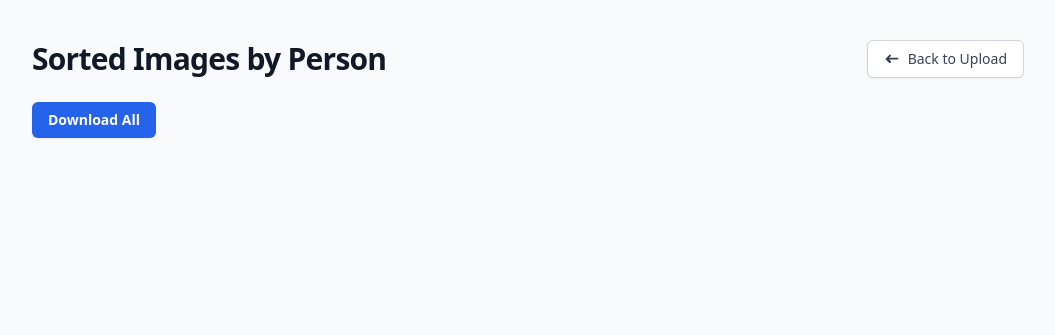
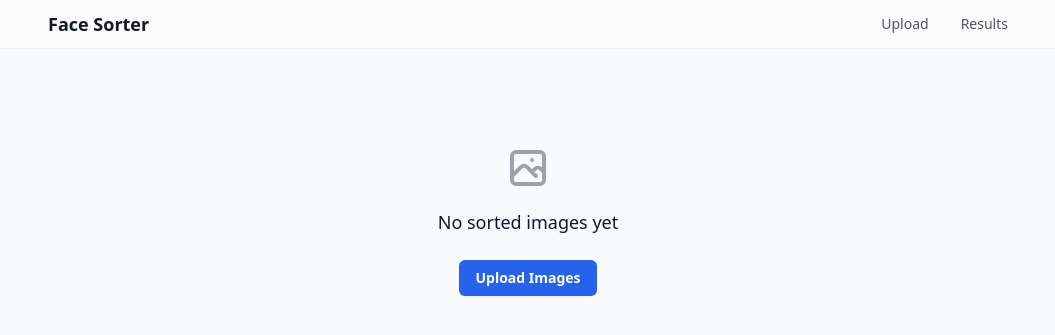
Before and after one commit to vatpham/face-sorter, a Flask app: page /results in a window 1280 px wide. Shown: the top 335 px of the page, without its empty margins (112-1167 px from the left). Run offline with Flask 3, Linux system fonts and the light colour scheme; style sheets or scripts are compiled from the project's sources.

Commit message:
Add navbar and improve page layouts

```diff
--- a/app/static/js/results.js
+++ b/app/static/js/results.js
@@ -1,6 +1,7 @@
 const imageModal = document.getElementById('imageModal');
 const modalImg = document.getElementById('modalImg');
 
+/*
 window.addEventListener('beforeunload', function (e) {
     e.preventDefault();
     e.returnValue = '';
@@ -10,6 +11,7 @@ window.addEventListener('popstate', function () {
     const ok = confirm('Leave results and go back?');
     if (!ok) history.forward();
 });
+ */
 
 document.querySelectorAll('section img').forEach(img => {
     img.addEventListener('click', () => {
--- /dev/null
+++ b/app/templates/_navbar.html
@@ -0,0 +1,22 @@
+<nav
+    class="fixed top-0 left-0 right-0 z-50 bg-white/30 dark:bg-neutral-900/30 backdrop-blur-md border-b border-gray-200/50 dark:border-gray-800/50">
+    <div class="mx-auto h-12 max-w-5xl px-4 sm:px-6 lg:px-8">
+        <div class="flex h-full items-center justify-between">
+            <div class="text-lg font-semibold text-gray-900 dark:text-gray-100">
+                Face Sorter
+            </div>
+            <div class="flex items-center gap-8">
+                <a href="{{ url_for('index') }}"
+                    class="text-sm font-medium text-gray-600 dark:text-gray-300 hover:text-gray-900 dark:hover:text-gray-100 transition">
+                    Upload
+                </a>
+                <a href="{{ url_for('results') }}"
+                    class="text-sm font-medium text-gray-600 dark:text-gray-300 hover:text-gray-900 dark:hover:text-gray-100 transition">
+                    Results
+                </a>
+            </div>
+        </div>
+    </div>
+</nav>
+
+<div class="h-12"></div>
--- a/app/templates/index.html
+++ b/app/templates/index.html
@@ -9,7 +9,8 @@
 </head>
 
 <body class="min-h-screen bg-gray-50 text-gray-900 dark:bg-neutral-900 dark:text-gray-200">
-    <div class="mx-auto max-w-3xl px-4 py-10">
+    {% include '_navbar.html' %}
+    <div class="mx-auto max-w-5xl px-4 sm:px-6 lg:px-8 py-10 pt-12">
         <h1 class="text-3xl font-bold tracking-tight">Upload Images to Sort by Person</h1>
 
         <form id="uploadForm" method="post" enctype="multipart/form-data" class="mt-6 space-y-4">
@@ -28,7 +29,7 @@
                 </button>
 
                 <button type="button" id="clearBtn"
-                    class="hidden inline-flex items-center rounded-md border-2 border-red-800 px-6 py-2 text-sm font-semibold text-red-600 shadow-sm hover:bg-red-800 hover:text-white transition-colors duration-200">
+                    class="hidden inline-flex items-center rounded-md border-2 border-red-600 px-6 py-2 text-sm font-semibold text-red-600 shadow-sm hover:bg-red-600 hover:text-white transition-colors duration-200">
                     Clear
                 </button>
             </div>
--- a/app/templates/results.html
+++ b/app/templates/results.html
@@ -9,29 +9,20 @@
 </head>
 
 <body class="min-h-screen bg-gray-50 text-gray-900 dark:bg-neutral-900 dark:text-gray-200">
-    <div class="mx-auto max-w-5xl px-4 py-10 space-y-6">
+    {% include '_navbar.html' %}
+    <div class="mx-auto max-w-5xl px-4 sm:px-6 lg:px-8 py-10 pt-12 space-y-6">
+
+
+        {% if persons %}
         <div class="flex flex-col sm:flex-row sm:items-center sm:justify-between mb-6 gap-4">
             <h1 class="text-3xl font-bold tracking-tight text-gray-900 dark:text-gray-100">Sorted Images by Person</h1>
-
-            <a href="{{ url_for('index') }}"
-                class="inline-flex items-center gap-2 rounded-md border border-gray-300 bg-white px-4 py-2 text-sm font-medium text-gray-700 shadow-sm hover:bg-gray-200 transition-colors duration-200">
-                <svg xmlns="http://www.w3.org/2000/svg" class="h-4 w-4" viewBox="0 0 20 20" fill="currentColor"
-                    aria-hidden="true">
-                    <path fill-rule="evenodd"
-                        d="M7.707 14.707a1 1 0 01-1.414 0l-4-4a1 1 0 010-1.414l4-4A1 1 0 018.707 6.293L6.414 8.586H17a1 1 0 110 2H6.414l2.293 2.293a1 1 0 010 1.414z"
-                        clip-rule="evenodd" />
-                </svg>
-                Back to Upload
-            </a>
         </div>
-
         <div class="mt-4">
             <a href="{{ url_for('download_sorted_zip') }}"
                 class="inline-flex items-center rounded-md bg-blue-600 px-4 py-2 text-sm font-semibold text-white shadow-sm hover:bg-blue-700">
                 Download All
             </a>
         </div>
-
         {% for person in persons %}
         <section class="mt-8 bg-white dark:bg-neutral-800 p-4 rounded-md shadow-sm space-y-3">
             <h2 class="text-xl font-semibold text-gray-800 dark:text-gray-200">{{ person.display_name }}</h2>
@@ -49,6 +40,19 @@
             </a>
         </section>
         {% endfor %}
+        {% else %}
+        <div class="mt-12 text-center">
+            <svg class="mx-auto h-12 w-12 text-gray-400" fill="none" stroke="currentColor" viewBox="0 0 24 24">
+                <path stroke-linecap="round" stroke-linejoin="round" stroke-width="2"
+                    d="M4 16l4.586-4.586a2 2 0 012.828 0L16 16m-2-2l1.586-1.586a2 2 0 012.828 0L20 14m-6-6h.01M6 20h12a2 2 0 002-2V6a2 2 0 00-2-2H6a2 2 0 00-2 2v12a2 2 0 002 2z" />
+            </svg>
+            <h3 class="mt-4 text-lg font-medium text-gray-900 dark:text-gray-100">No sorted images yet</h3>
+            <a href="{{ url_for('index') }}"
+                class="mt-6 inline-flex items-center rounded-md bg-blue-600 px-4 py-2 text-sm font-semibold text-white shadow-sm hover:bg-blue-700">
+                Upload Images
+            </a>
+        </div>
+        {% endif %}
     </div>
 
     <!-- image preview modal -->
```
